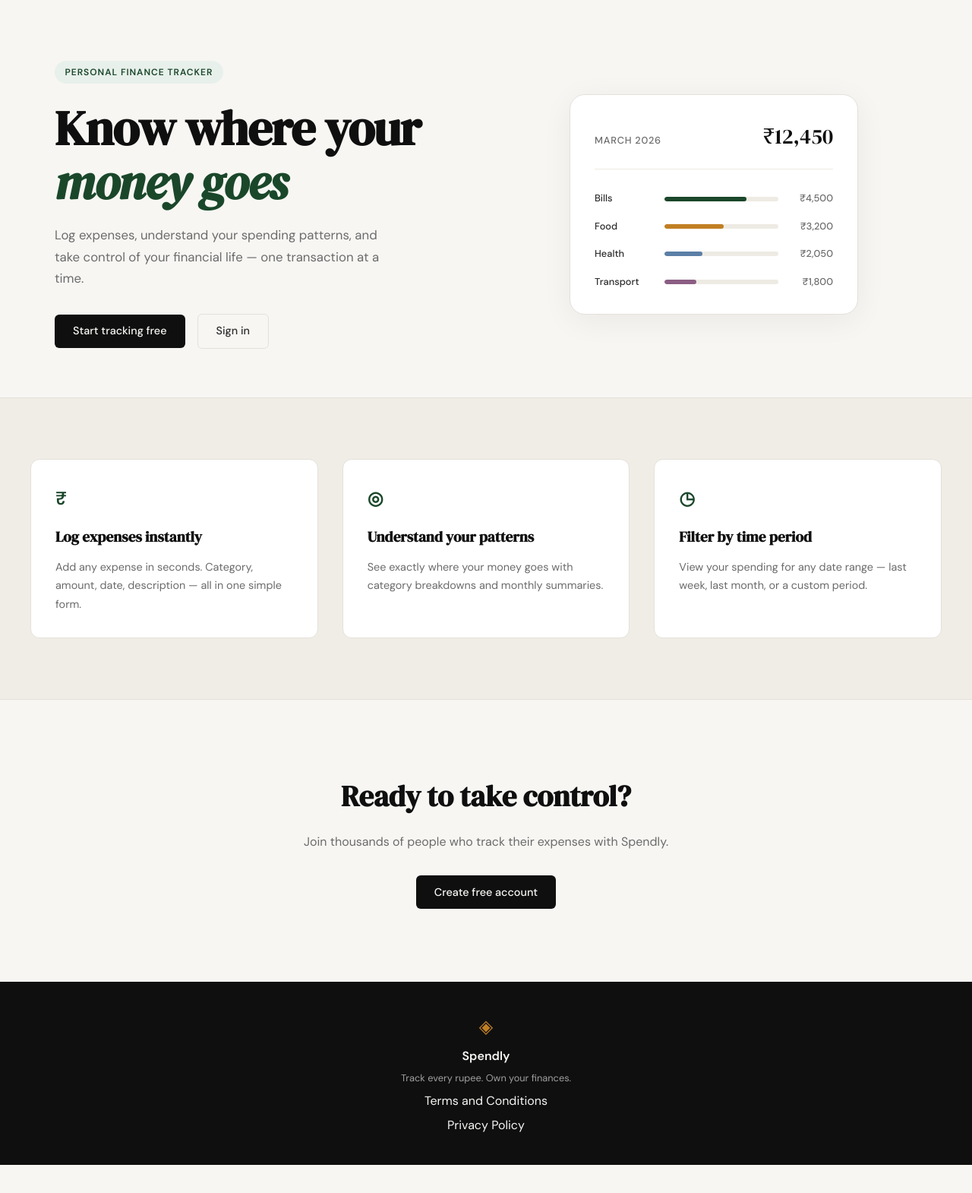
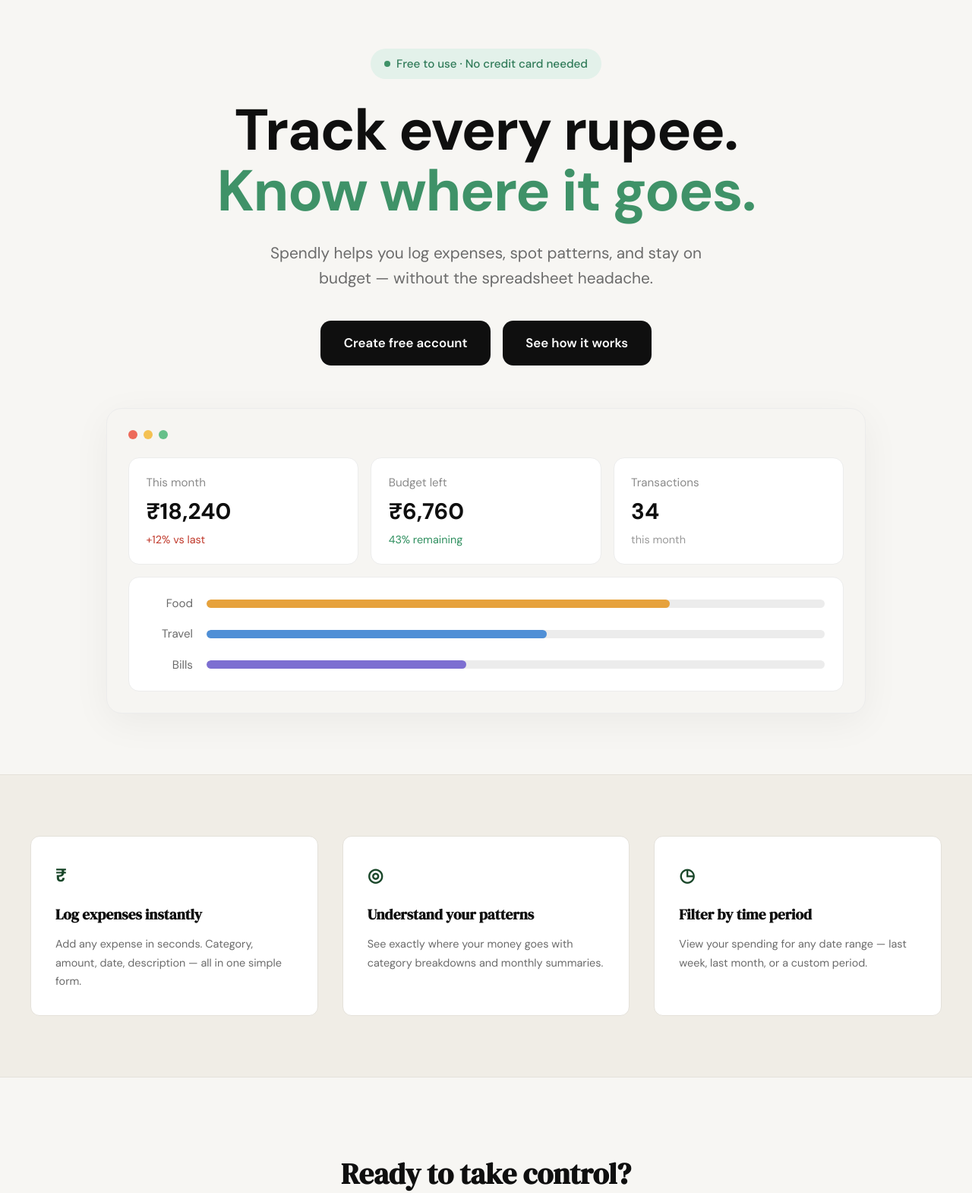
Before and after one commit to amit-jha99/Spendly, a Flask app: page / in a window 1280 px wide. Shown: the part 61-1631 px from the top of the page at 76% size. Before the commit the page ends 1594 px from the top, so only its background shows below. Run offline with Flask 3, Linux system fonts and the light colour scheme.

Commit message:
landing: redesign hero section to match mockup

```diff
--- /dev/null
+++ b/static/css/landing.css
@@ -0,0 +1,202 @@
+@import url('https://fonts.googleapis.com/css2?family=DM+Sans:wght@700&display=swap');
+
+/* ------------------------------------------------------------------ */
+/* Landing hero (redesigned)                                           */
+/* All rules scoped under .hero-v2 to avoid clashing with style.css    */
+/* ------------------------------------------------------------------ */
+
+.hero-v2 {
+    max-width: 1120px;
+    margin: 0 auto;
+    padding: 4rem 2rem 5rem;
+    text-align: center;
+}
+
+/* ---- Content ---- */
+
+.hero-v2-content {
+    max-width: 920px;
+    margin: 0 auto;
+}
+
+.hero-v2-badge {
+    display: inline-flex;
+    align-items: center;
+    gap: 0.5rem;
+    background: #e3f1ea;
+    color: #2f7a58;
+    font-size: 0.95rem;
+    font-weight: 500;
+    padding: 0.5rem 1.1rem;
+    border-radius: 999px;
+}
+
+.hero-v2-dot {
+    width: 0.5rem;
+    height: 0.5rem;
+    border-radius: 50%;
+    background: #3f9268;
+}
+
+.hero-v2-title {
+    font-family: var(--font-body);
+    font-weight: 700;
+    font-size: clamp(2.5rem, 6vw, 4.75rem);
+    line-height: 1.05;
+    letter-spacing: -0.02em;
+    color: var(--ink);
+    margin: 1.75rem 0 0;
+}
+
+.hero-v2-accent {
+    color: #3f9268;
+}
+
+.hero-v2-subtitle {
+    font-size: clamp(1.05rem, 2vw, 1.3rem);
+    line-height: 1.6;
+    color: var(--ink-muted);
+    max-width: 620px;
+    margin: 1.5rem auto 0;
+}
+
+.hero-v2-actions {
+    display: flex;
+    justify-content: center;
+    gap: 1rem;
+    margin-top: 2.5rem;
+    flex-wrap: wrap;
+}
+
+.hero-v2-btn {
+    display: inline-block;
+    background: var(--ink);
+    color: #ffffff;
+    font-size: 1.05rem;
+    font-weight: 600;
+    padding: 1rem 1.9rem;
+    border-radius: 14px;
+    transition: transform 0.15s ease, opacity 0.15s ease;
+}
+
+.hero-v2-btn:hover {
+    opacity: 0.9;
+    transform: translateY(-1px);
+}
+
+/* ---- Dashboard mockup ---- */
+
+.hero-v2-mock {
+    max-width: 1000px;
+    margin: 3.5rem auto 0;
+    background: #f6f5f2;
+    border: 1px solid #ececec;
+    border-radius: 20px;
+    padding: 1.75rem;
+    box-shadow: 0 12px 50px rgba(0, 0, 0, 0.05);
+    text-align: left;
+}
+
+.hero-v2 .mock-dots {
+    display: flex;
+    gap: 0.5rem;
+    margin-bottom: 1.5rem;
+}
+
+.hero-v2 .mock-dot {
+    width: 0.75rem;
+    height: 0.75rem;
+    border-radius: 50%;
+}
+
+.hero-v2 .mock-dot-red { background: #ed6a5a; }
+.hero-v2 .mock-dot-yellow { background: #f4c152; }
+.hero-v2 .mock-dot-green { background: #66c08a; }
+
+.hero-v2 .mock-stats {
+    display: grid;
+    grid-template-columns: repeat(3, 1fr);
+    gap: 1rem;
+    margin-bottom: 1rem;
+}
+
+.hero-v2 .mock-stat {
+    background: #ffffff;
+    border: 1px solid #ececec;
+    border-radius: 14px;
+    padding: 1.25rem 1.4rem;
+    display: flex;
+    flex-direction: column;
+}
+
+.hero-v2 .mock-stat-label {
+    font-size: 0.95rem;
+    color: #8a8a8a;
+    margin-bottom: 0.6rem;
+}
+
+.hero-v2 .mock-stat-value {
+    font-family: var(--font-body);
+    font-weight: 700;
+    font-size: 1.85rem;
+    color: var(--ink);
+    line-height: 1.1;
+}
+
+.hero-v2 .mock-stat-sub {
+    font-size: 0.9rem;
+    color: #9a9a9a;
+    margin-top: 0.55rem;
+}
+
+.hero-v2 .mock-sub-red { color: #c0392b; }
+.hero-v2 .mock-sub-green { color: #2f8f5f; }
+
+.hero-v2 .mock-bars-panel {
+    background: #ffffff;
+    border: 1px solid #ececec;
+    border-radius: 14px;
+    padding: 1.4rem 1.5rem;
+}
+
+.hero-v2 .mock-bar-line {
+    display: grid;
+    grid-template-columns: 60px 1fr;
+    align-items: center;
+    gap: 1.1rem;
+}
+
+.hero-v2 .mock-bar-line + .mock-bar-line {
+    margin-top: 1rem;
+}
+
+.hero-v2 .mock-bar-label {
+    text-align: right;
+    font-size: 0.95rem;
+    color: var(--ink-muted);
+}
+
+.hero-v2 .mock-bar-track {
+    height: 0.7rem;
+    width: 100%;
+    background: #ececec;
+    border-radius: 999px;
+    overflow: hidden;
+}
+
+.hero-v2 .mock-bar-fill {
+    height: 100%;
+    border-radius: 999px;
+}
+
+.hero-v2 .mock-fill-food { background: #e6a23c; }
+.hero-v2 .mock-fill-travel { background: #4f8fd6; }
+.hero-v2 .mock-fill-bills { background: #7d6fd1; }
+
+/* ---- Responsive ---- */
+
+@media (max-width: 700px) {
+    .hero-v2 .mock-stats {
+        grid-template-columns: 1fr;
+    }
+}
--- a/templates/landing.html
+++ b/templates/landing.html
@@ -2,59 +2,71 @@
 
 {% block title %}Spendly — Track Every Rupee{% endblock %}
 
+{% block head %}
+<link rel="stylesheet" href="{{ url_for('static', filename='css/landing.css') }}">
+{% endblock %}
+
 {% block content %}
 
-<section class="hero">
-    <div class="hero-inner">
-        <div class="hero-badge">Personal Finance Tracker</div>
-        <h1 class="hero-title">
-            Know where your<br>
-            <em>money goes</em>
+<section class="hero-v2">
+    <div class="hero-v2-content">
+        <span class="hero-v2-badge">
+            <span class="hero-v2-dot"></span>Free to use · No credit card needed
+        </span>
+        <h1 class="hero-v2-title">
+            Track every rupee.<br>
+            <span class="hero-v2-accent">Know where it goes.</span>
         </h1>
-        <p class="hero-subtitle">
-            Log expenses, understand your spending patterns,
-            and take control of your financial life —
-            one transaction at a time.
+        <p class="hero-v2-subtitle">
+            Spendly helps you log expenses, spot patterns, and stay
+            on budget — without the spreadsheet headache.
         </p>
-        <div class="hero-actions">
-            <a href="{{ url_for('register') }}" class="btn-primary">Start tracking free</a>
-            <a href="{{ url_for('login') }}" class="btn-ghost">Sign in</a>
+        <div class="hero-v2-actions">
+            <a href="{{ url_for('register') }}" class="hero-v2-btn">Create free account</a>
+            <a href="#" class="hero-v2-btn">See how it works</a>
         </div>
     </div>
-    <div class="hero-visual">
-        <div class="mock-card">
-            <div class="mock-card-header">
-                <span class="mock-label">March 2026</span>
-                <span class="mock-total">₹12,450</span>
+
+    <div class="hero-v2-mock">
+        <div class="mock-dots">
+            <span class="mock-dot mock-dot-red"></span>
+            <span class="mock-dot mock-dot-yellow"></span>
+            <span class="mock-dot mock-dot-green"></span>
+        </div>
+        <div class="mock-stats">
+            <div class="mock-stat">
+                <span class="mock-stat-label">This month</span>
+                <span class="mock-stat-value">₹18,240</span>
+                <span class="mock-stat-sub mock-sub-red">+12% vs last</span>
             </div>
-            <div class="mock-bars">
-                <div class="mock-bar-row">
-                    <span class="mock-cat">Bills</span>
-                    <div class="mock-bar-track">
-                        <div class="mock-bar" style="width: 72%"></div>
-                    </div>
-                    <span class="mock-amt">₹4,500</span>
+            <div class="mock-stat">
+                <span class="mock-stat-label">Budget left</span>
+                <span class="mock-stat-value">₹6,760</span>
+                <span class="mock-stat-sub mock-sub-green">43% remaining</span>
+            </div>
+            <div class="mock-stat">
+                <span class="mock-stat-label">Transactions</span>
+                <span class="mock-stat-value">34</span>
+                <span class="mock-stat-sub">this month</span>
+            </div>
+        </div>
+        <div class="mock-bars-panel">
+            <div class="mock-bar-line">
+                <span class="mock-bar-label">Food</span>
+                <div class="mock-bar-track">
+                    <div class="mock-bar-fill mock-fill-food" style="width: 75%"></div>
                 </div>
-                <div class="mock-bar-row">
-                    <span class="mock-cat">Food</span>
-                    <div class="mock-bar-track">
-                        <div class="mock-bar mock-bar-2" style="width: 52%"></div>
-                    </div>
-                    <span class="mock-amt">₹3,200</span>
+            </div>
+            <div class="mock-bar-line">
+                <span class="mock-bar-label">Travel</span>
+                <div class="mock-bar-track">
+                    <div class="mock-bar-fill mock-fill-travel" style="width: 55%"></div>
                 </div>
-                <div class="mock-bar-row">
-                    <span class="mock-cat">Health</span>
-                    <div class="mock-bar-track">
-                        <div class="mock-bar mock-bar-3" style="width: 33%"></div>
-                    </div>
-                    <span class="mock-amt">₹2,050</span>
-                </div>
-                <div class="mock-bar-row">
-                    <span class="mock-cat">Transport</span>
-                    <div class="mock-bar-track">
-                        <div class="mock-bar mock-bar-4" style="width: 28%"></div>
-                    </div>
-                    <span class="mock-amt">₹1,800</span>
+            </div>
+            <div class="mock-bar-line">
+                <span class="mock-bar-label">Bills</span>
+                <div class="mock-bar-track">
+                    <div class="mock-bar-fill mock-fill-bills" style="width: 42%"></div>
                 </div>
             </div>
         </div>
```
